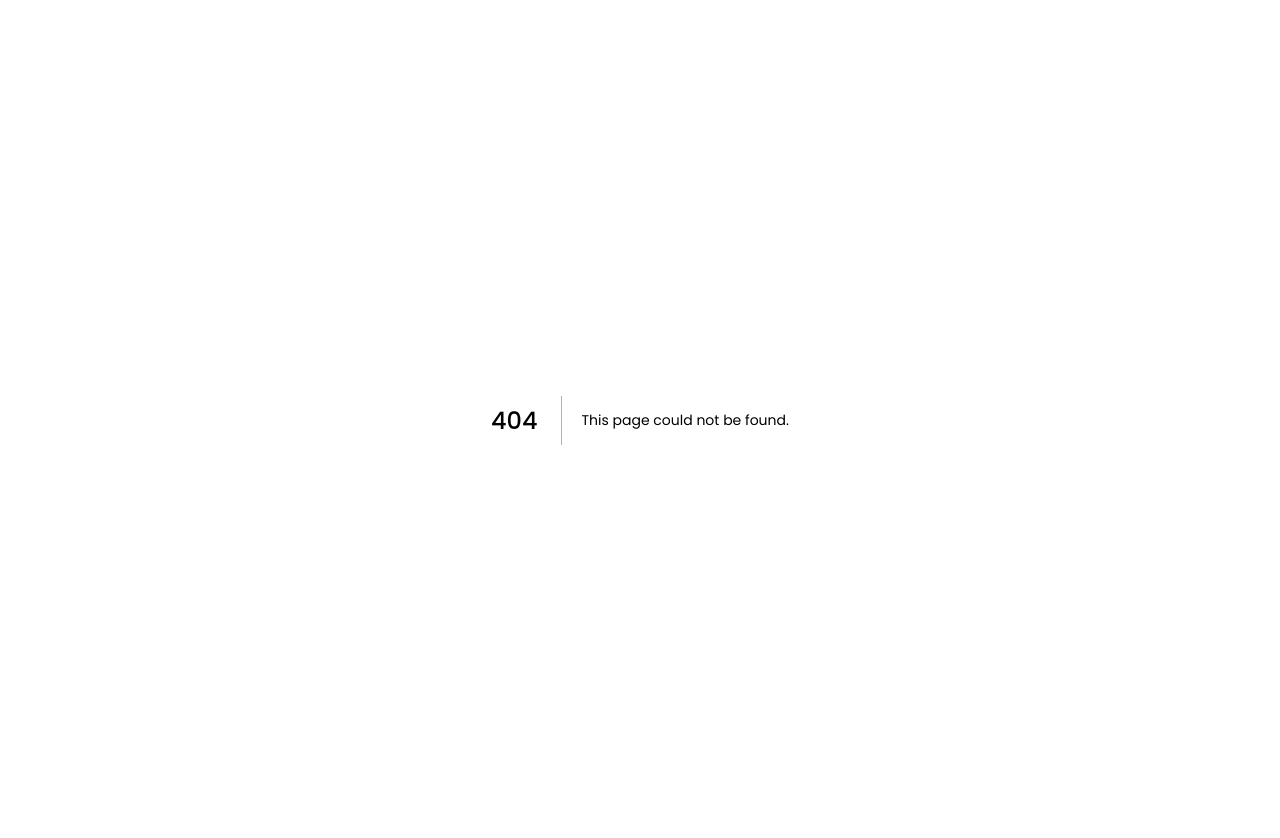
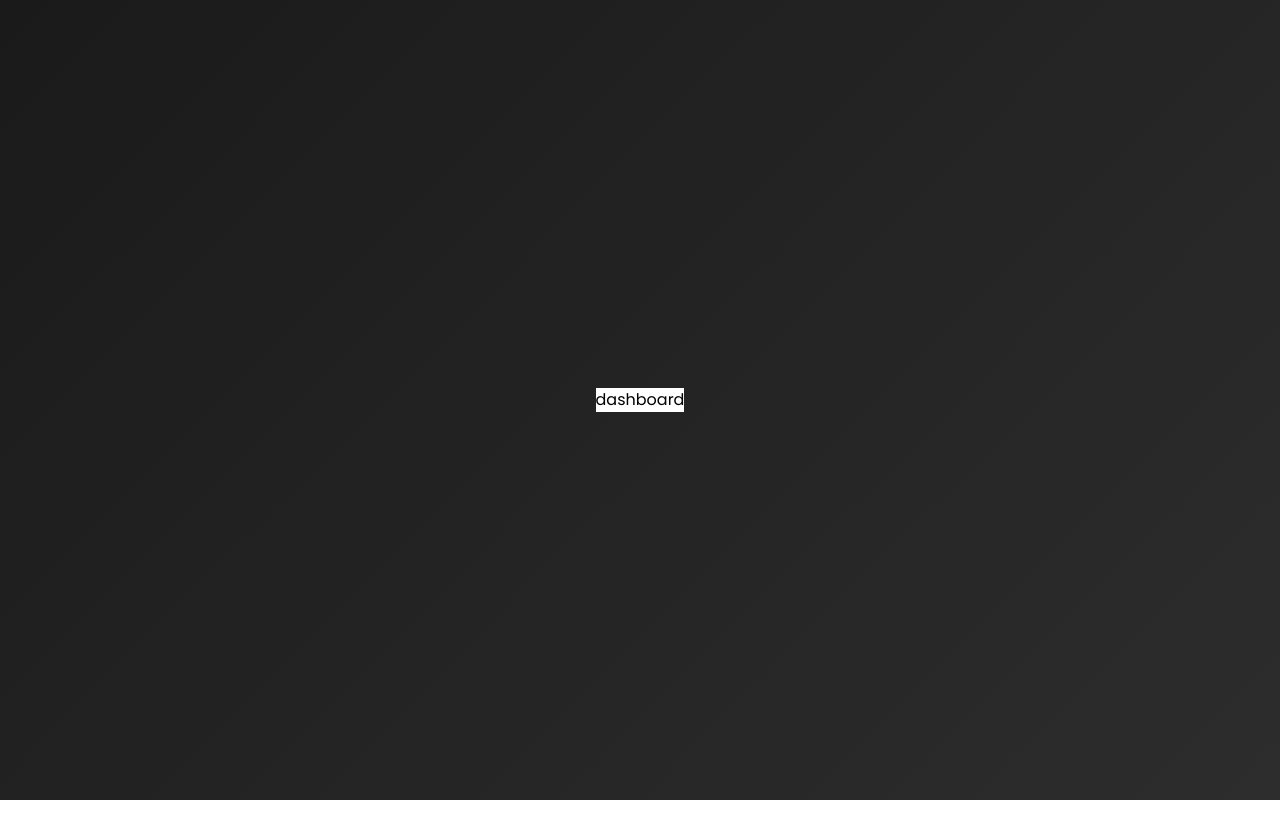
Before and after one commit to Sikos-Marketing-Developer-Team/nairobi-verified, a Next.js app in the folder frontend/: page /dashboard in a window 1280 px wide. Before the commit this address had no page. After the commit the page ends 800 px from the top, so only its background shows below. Built offline with nearby package versions, Linux system fonts and the light colour scheme.

Commit message:
Added dashboard component

```diff
--- /dev/null
+++ b/frontend/src/app/dashboard/page.tsx
@@ -0,0 +1,8 @@
+export default function dashboard () {
+    return (
+        <div className="dashboard">
+            dashboard
+        </div>
+
+    );
+}
--- a/frontend/src/app/globals.css
+++ b/frontend/src/app/globals.css
@@ -230,6 +230,58 @@ body {
   box-shadow: 0 5px 15px rgba(0, 0, 0, 0.1);
 }
 
+/* Dashboard Component */
+/* Rpute Path: /dashboard */
+/* Wrapper ClassName: .dashboard */
+
+.dashboard {
+  background-color: #fff;
+}
+
+
+
+
+
+
+
+
+
+
+
+
+
+
+
+
+
+
+
+
+
+
+
+
+
+
+
+
+
+
+
+
+
+
+
+
+
+
+
+
+
+
+
+
+
 /* Responsive Design */
 @media (max-width: 991px) {
   .wrapper {
```
